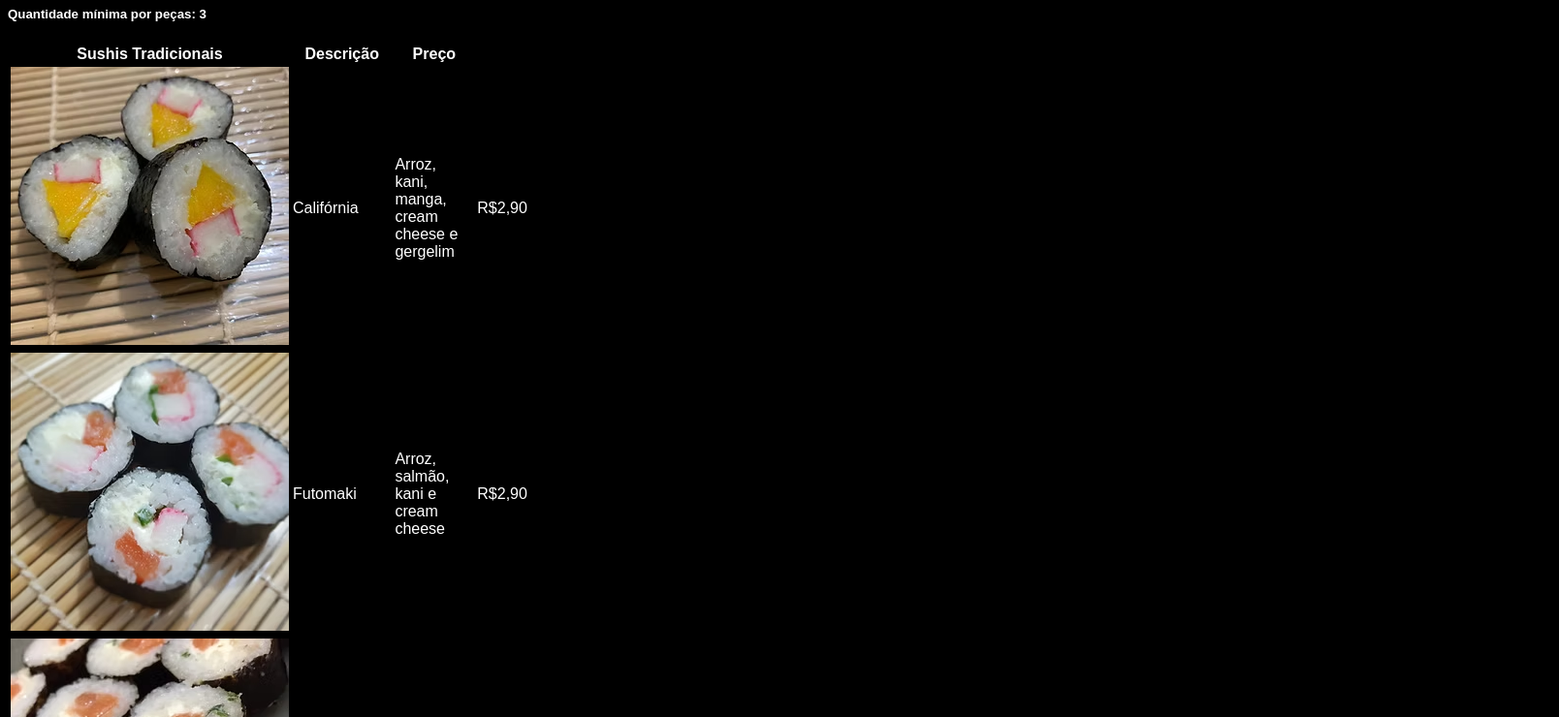
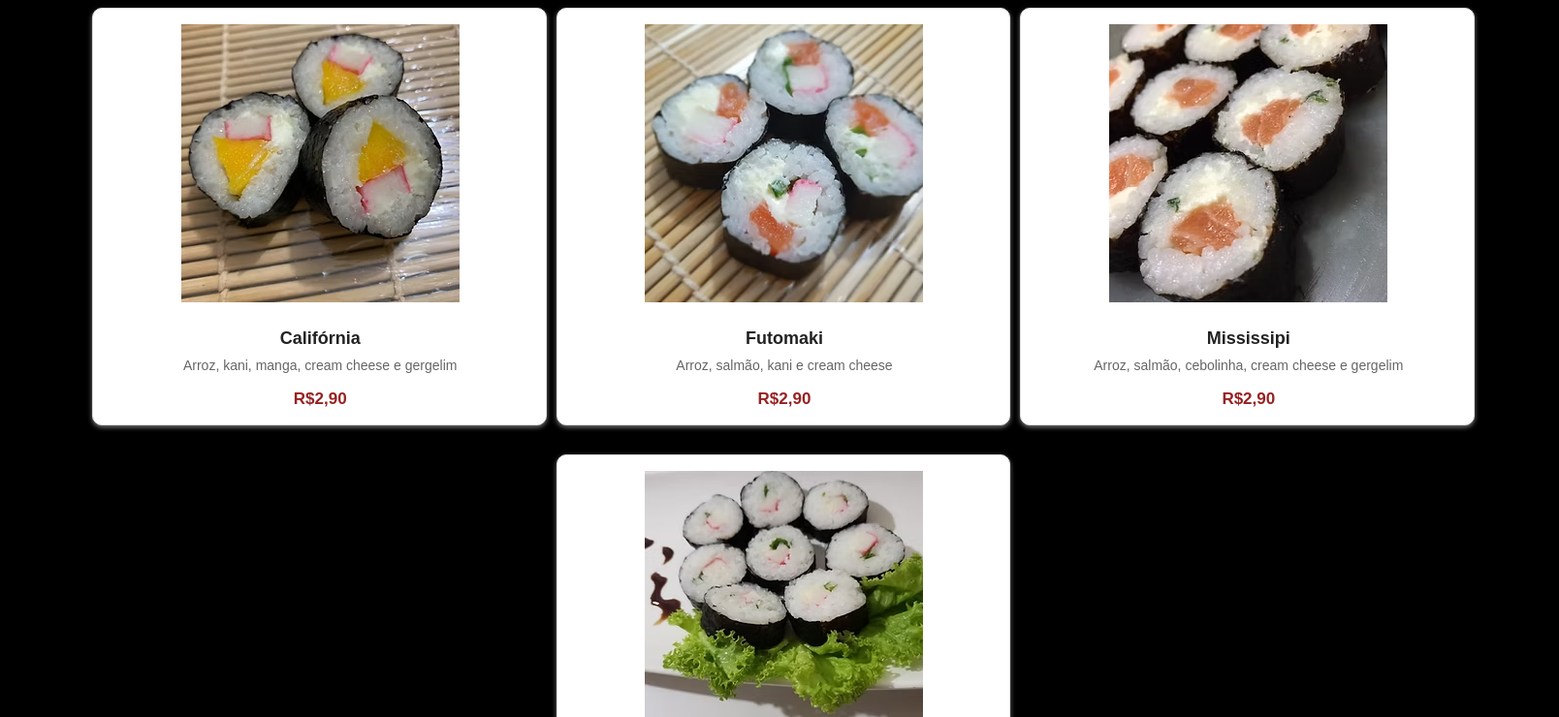
Before and after one commit to itsbotelho/Yosai-Sushi-Site-Project, a plain HTML site: page cardapio.html in a window 1280 px wide. Shown: the part 123-863 px from the top of the page at 97% size, 1608 px wide, since content can reach past the window. Drawn offline with Linux system fonts and the light colour scheme.

Commit message:
Changes to the menu's visual design
Working on the menu's appearance, centering it, and also removing some elements from the HTML.

```diff
--- a/cardapio.html
+++ b/cardapio.html
@@ -15,8 +15,6 @@
         <thead>
         <tr>
             <th>Sushis Tradicionais</th>
-            <th>Descrição</th>
-            <th>Preço</th>
         </tr>
         </thead>
         <tbody>
@@ -53,8 +51,6 @@
         <thead>
             <tr>
                 <th>Niguiris</th>
-                <th>Descrição</th>
-                <th>Preço</th>
             </tr>
         </thead>
         <tbody>
@@ -91,8 +87,6 @@
         <thead>
             <tr>
                 <th>Sushis Especiais</th>
-                <th>Descrição</th>
-                <th>Preço</th>
             </tr>
         </thead>
         <tbody>
@@ -122,8 +116,6 @@
         <thead>
             <tr>
                 <th>Sushis Premium</th>
-                <th>Descrição</th>
-                <th>Preço</th>
             </tr>
         </thead>
         <tbody>
@@ -160,8 +152,6 @@
         <thead>
             <tr>
             <th>Hot´s</th>
-            <th>Descrição</th>
-            <th>Preço</th>
             </tr>
         </thead>
         <tbody>
@@ -226,8 +216,6 @@
         <thead>
             <tr>
                 <th>Sushi Flambados Prime</th>
-                <th>Descrição</th>
-                <th>Preço</th>
             </tr>
         </thead>
         <tbody>
@@ -264,8 +252,6 @@
         <thead>
             <tr>
                 <th>Barcas Pequenas</th>
-                <th>Descrição</th>
-                <th>Preço</th>
             </tr>
         </thead>
         <tbody>
@@ -302,8 +288,6 @@
         <thead>
             <tr>
                 <th>Barcas Grandes</th>
-                <th>Descrição</th>
-                <th>Preço</th>
             </tr>
         </thead>
         <tbody>
@@ -347,8 +331,6 @@
         <thead>
             <tr>
                 <th>Temakis</th>
-                <th>Descrição</th>
-                <th>Preço</th>
             </tr>
         </thead>
         <tbody>
@@ -399,8 +381,6 @@
         <thead>
             <tr>
                 <th>Big Hot Sushi</th>
-                <th>Descrição</th>
-                <th>Preço</th>
             </tr>
         </thead>
         <tbody>
@@ -423,8 +403,6 @@
         <thead>
             <tr>
                 <th>Poke</th>
-                <th>Descrição</th>
-                <th>Preço</th>
             </tr>
         </thead>
         <tbody>
--- a/estilos/style.css
+++ b/estilos/style.css
@@ -2,8 +2,6 @@ html { /* Configurações iniciais do estilo do site */
     background-color: black;
     font-family: "Quattrocento", sans-serif;
     font-style: normal;
-    min-width: 320px;
-    max-width: 1920px;
     margin: 0;
     padding: 0;
     top: 0;
@@ -89,18 +87,102 @@ html { /* Configurações iniciais do estilo do site */
 
 /*Configurações Da Pagina do Cardapio*/
 
-.titulo-cardapio{
+
+.titulo-cardapio {
     color: white;
+    text-align: center;
+    width: 200vh;
+    max-width:210vh;
+    margin: 0 auto;
+    padding-bottom: 5px;
 }
 
 .sub-titulo-cardapio{
     color: white;
+    text-align: center;
+    width: 200vh;
+    max-width:210vh;
+    margin: 0 auto;
+    padding-bottom: 5px;
 }
 
 .mini-frase-titulo{
     color: white;
+    text-align: center;
+    width: 200vh;
+    max-width:210vh;
+    margin: 0 auto;
+    padding-bottom: 5px;
 }
 
 .tabela-do-cardapio{
+    color: rgb(15, 15, 15);
+    width: 200vh;
+    max-width: 210vh;
+    font-family: "Quattrocento", sans-serif;
+    font-style: normal;
+    text-align: center;
+    margin: 0 auto;
+}
+
+.tabela-do-cardapio tbody {
+    display: flex;
+    justify-content: center;
+    align-items: center;
+    flex-wrap: wrap;
+    gap: 10px;
+}
+
+.cartao-pecas{
+    display: block;
+    width: calc(30% - 10px);
+    border: 1px solid #e0e0e0;
+    box-sizing: border-box;
+    border-radius: 10px;
+    padding: 15px;
+    margin-bottom: 20px;
+    background-color: #ffffff;
+    box-shadow: 0 2px 5px rgba(221, 221, 221, 0.541);
+}
+
+.cartao-pecas td {
+    display: block;
+    width: 100%;
+}
+
+.foto-sushi {
+    width: 100%;
+    height: 300px;
+    object-fit: cover;
+    border-radius: 6px;
+    display: block;
+    margin-bottom: 12px;
+}
+
+.sushi-nome {
+    display: block;
+    font-size: 18px;
+    font-weight: bold;
+    color: #222222;
+    margin-bottom: 6px;
+}
+
+.sushi-descricao {
+    display: block;
+    font-size: 14px;
+    color: #666666;
+    margin-bottom: 12px;
+    line-height: 1.4;
+}
+
+.sushi-preco {
+    font-size: 17px;
+    font-weight: bold;
+    color: #972222;
+}
+
+.tabela-do-cardapio th {
     color: white;
+    display: block;
+    font-size: 1.5vw;
 }
```
